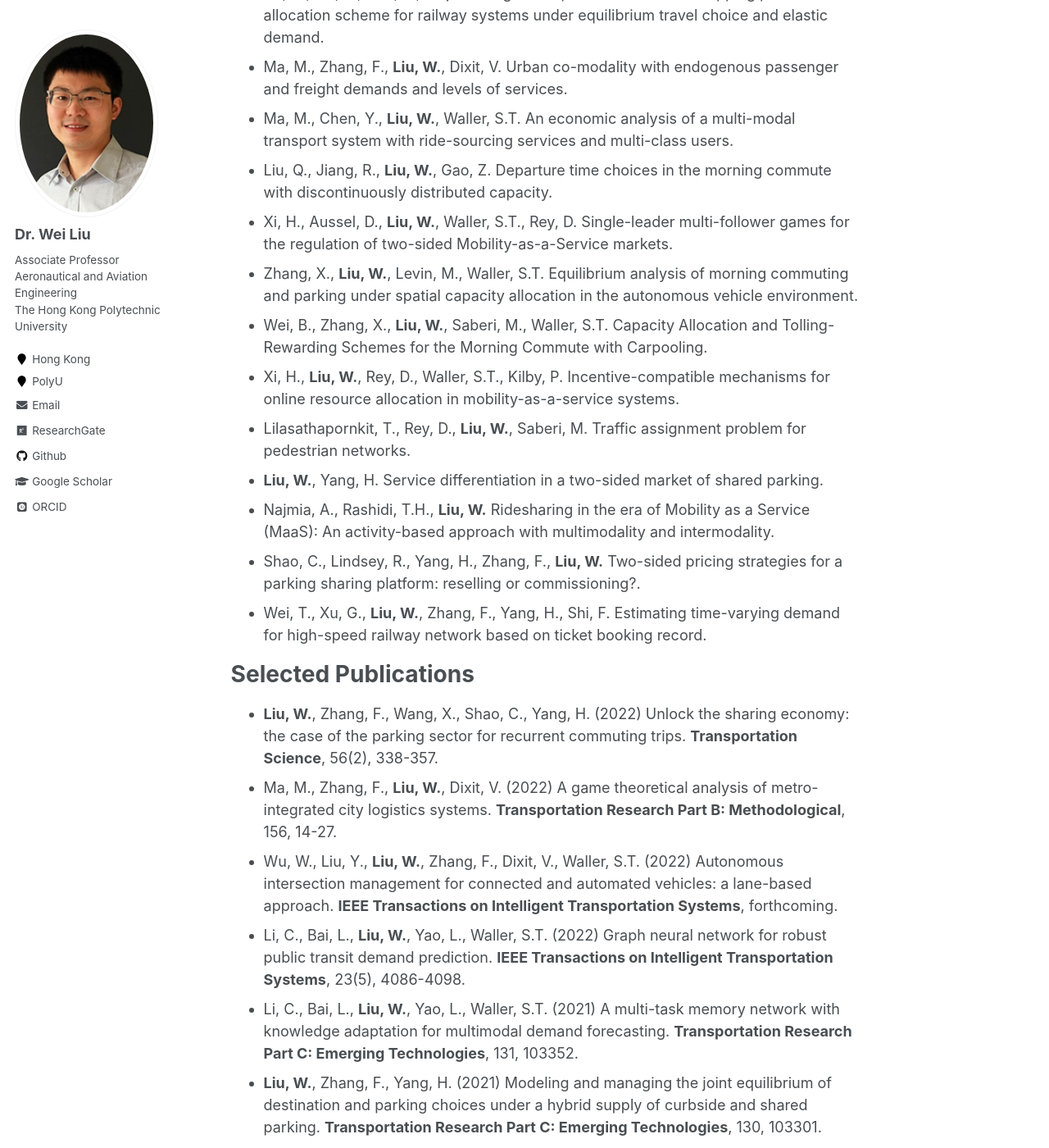
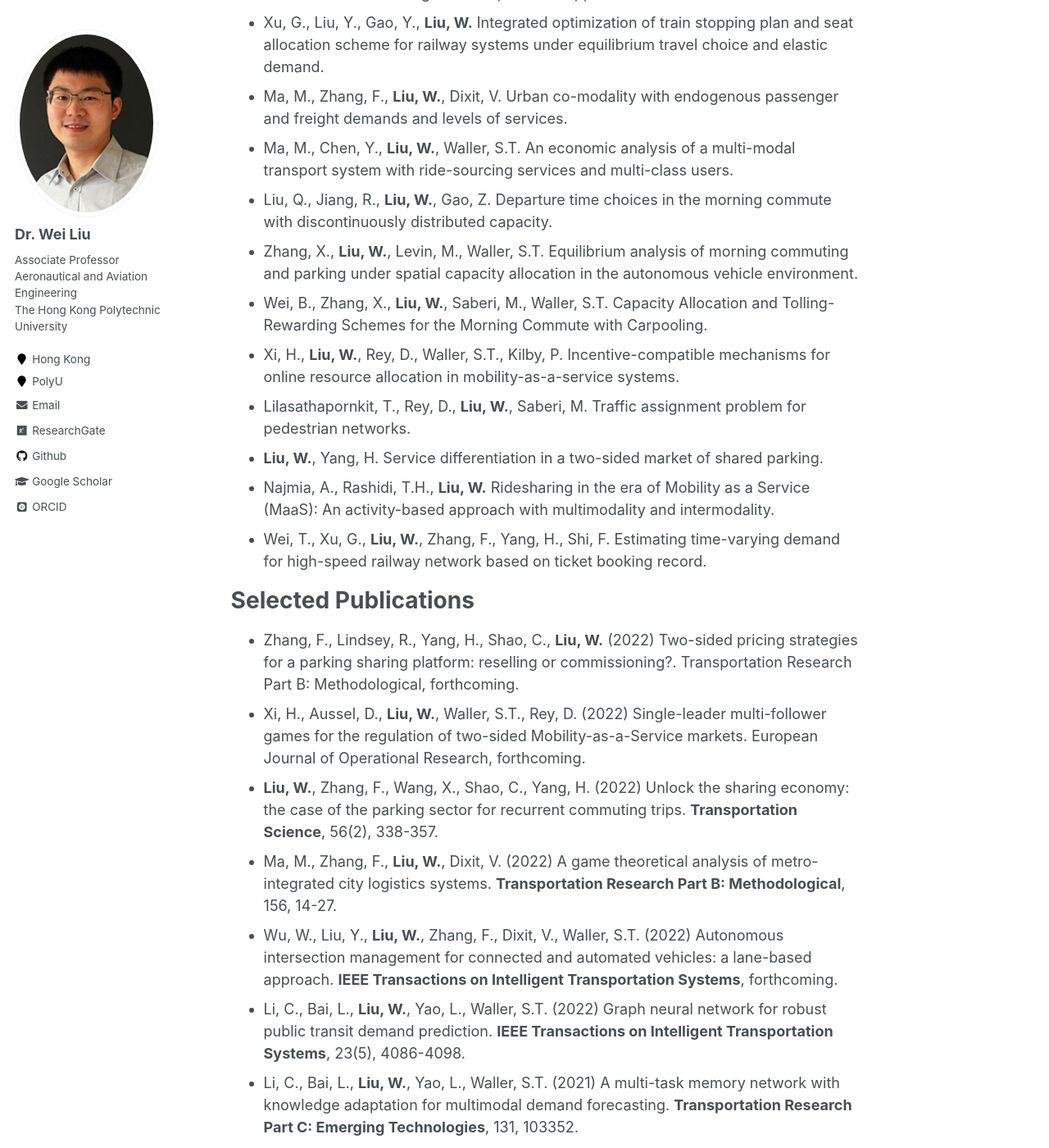
Before and after one commit to weiliu2016/weiliu2016.github.io, a Jekyll site: the page built from _pages/about.md, in a window 1280 px wide and 1400 px high, scrolled down 2816 px. Shown: the whole window at 82% size. Built offline with Jekyll 4.4.1, drawn with Linux system fonts in a browser that asks for light colours; some web fonts are replaced; some of the changed text lies outside the part shown.

Commit message:
Update about.md

```diff
--- a/_pages/about.md
+++ b/_pages/about.md
@@ -64,18 +65,18 @@ Selected Working Papers
 - Ma, M., Zhang, F., **Liu, W.**, Dixit, V. Urban co-modality with endogenous passenger and freight demands and levels of services.
 - Ma, M., Chen, Y., **Liu, W.**, Waller, S.T. An economic analysis of a multi-modal transport system with ride-sourcing services and multi-class users.
 - Liu, Q., Jiang, R., **Liu, W.**, Gao, Z. Departure time choices in the morning commute with discontinuously distributed capacity.
-- Xi, H., Aussel, D., **Liu, W.**, Waller, S.T., Rey, D. Single-leader multi-follower games for the regulation of two-sided Mobility-as-a-Service markets.
 - Zhang, X., **Liu, W.**, Levin, M., Waller, S.T. Equilibrium analysis of morning commuting and parking under spatial capacity allocation in the autonomous vehicle environment.
 - Wei, B., Zhang, X., **Liu, W.**, Saberi, M., Waller, S.T. Capacity Allocation and Tolling-Rewarding Schemes for the Morning Commute with Carpooling.
 - Xi, H., **Liu, W.**, Rey, D., Waller, S.T., Kilby, P. Incentive-compatible mechanisms for online resource allocation in mobility-as-a-service systems.
 - Lilasathapornkit, T., Rey, D., **Liu, W.**, Saberi, M. Traffic assignment problem for pedestrian networks.
 - **Liu, W.**, Yang, H. Service differentiation in a two-sided market of shared parking.
 - Najmia, A., Rashidi, T.H., **Liu, W.** Ridesharing in the era of Mobility as a Service (MaaS): An activity-based approach with multimodality and intermodality.
-- Shao, C., Lindsey, R., Yang, H., Zhang, F., **Liu, W.** Two-sided pricing strategies for a parking sharing platform: reselling or commissioning?.
 - Wei, T., Xu, G., **Liu, W.**, Zhang, F., Yang, H., Shi, F. Estimating time-varying demand for high-speed railway network based on ticket booking record.
 
 Selected Publications
 ======
+- Zhang, F., Lindsey, R., Yang, H., Shao, C., **Liu, W.** (2022) Two-sided pricing strategies for a parking sharing platform: reselling or commissioning?. Transportation Research Part B: Methodological, forthcoming.
+- Xi, H., Aussel, D., **Liu, W.**, Waller, S.T., Rey, D. (2022) Single-leader multi-follower games for the regulation of two-sided Mobility-as-a-Service markets. European Journal of Operational Research, forthcoming.
 - **Liu, W.**, Zhang, F., Wang, X., Shao, C., Yang, H. (2022) Unlock the sharing economy: the case of the parking sector for recurrent commuting trips. **Transportation Science**, 56(2), 338-357.
 - Ma, M., Zhang, F., **Liu, W.**, Dixit, V. (2022) A game theoretical analysis of metro-integrated city logistics systems. **Transportation Research Part B: Methodological**, 156, 14-27.
 - Wu, W., Liu, Y., **Liu, W.**, Zhang, F., Dixit, V., Waller, S.T. (2022) Autonomous intersection management for connected and automated vehicles: a lane-based approach. **IEEE Transactions on Intelligent Transportation Systems**, forthcoming.
```
Also changed, not shown: other parts of _pages/about.md (+2 -1 lines).
